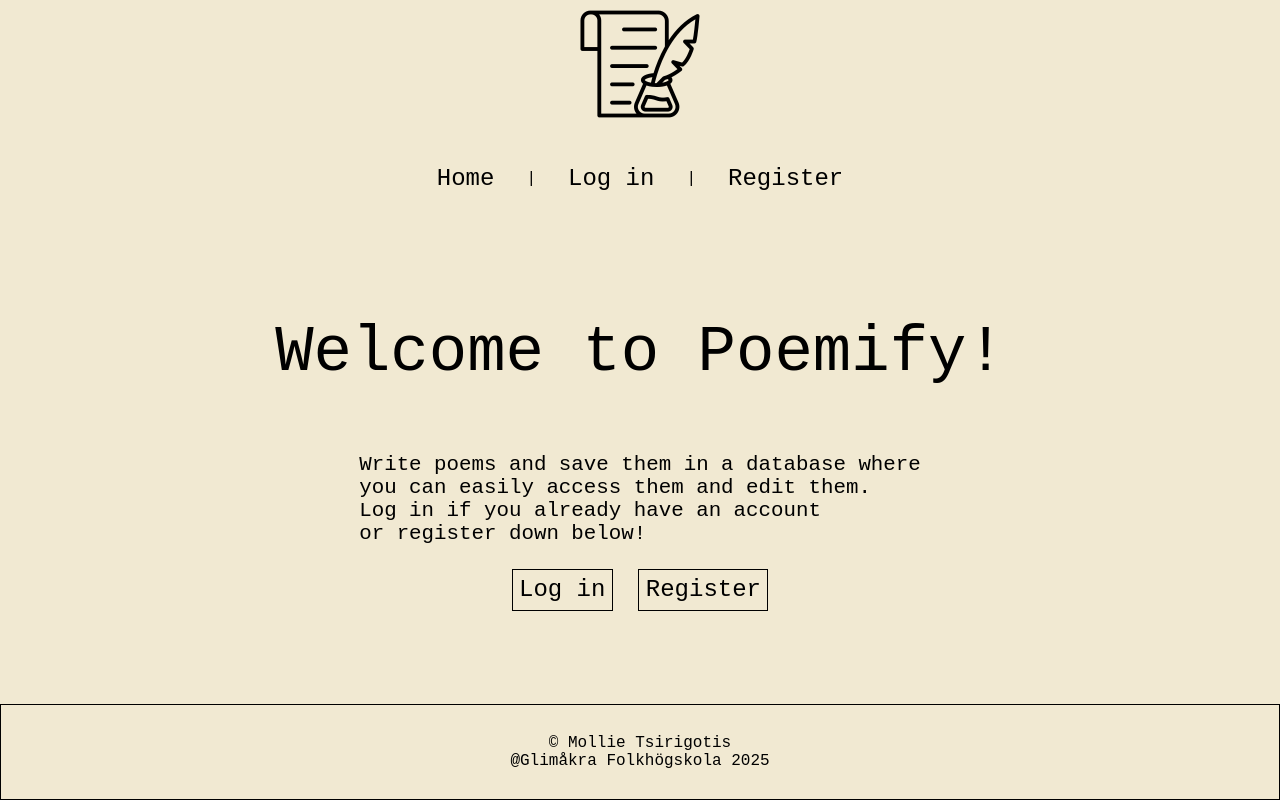
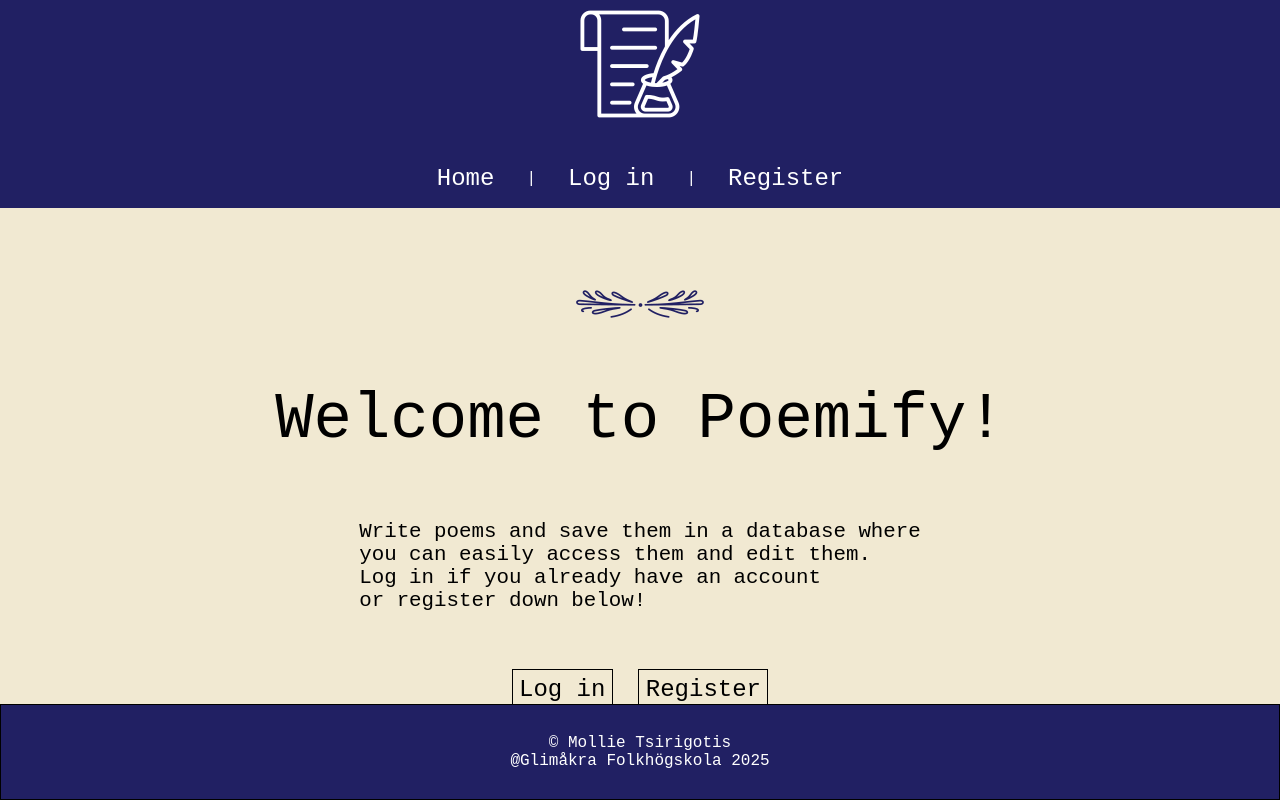
Before and after one commit to mollietsirigotis/Case-6-PHP-new, a PHP site: page / in a window 1280 px wide. Run offline with PHP 8.4, Linux system fonts and the light colour scheme.

Commit message:
Added styling, connected user_id in the poems table to id in the users table, added to the _setup.php file

```diff
--- a/app/public/includes/header.php
+++ b/app/public/includes/header.php
@@ -1,3 +1,3 @@
 <header>
-    <img src="/img/Poem-Logo.png" alt="Poem Logo">
+    <img src="/img/Poem-Logo-White.png" alt="Poem Logo">
 </header>
--- a/app/public/index.php
+++ b/app/public/index.php
@@ -14,13 +14,6 @@ if ($_SERVER['REQUEST_METHOD'] === "POST") {
 if($_SERVER['REQUEST_METHOD'] === "GET") {
 
 }
-
-
-// Det finns en inbyggd metod i php som kan visa hur php är konfigurerat...
-// phpinfo();
-
-// kommandot die avbryter efterföljande kod
-// die;
 
 ?>
 <!DOCTYPE html>
@@ -42,6 +35,7 @@ if($_SERVER['REQUEST_METHOD'] === "GET") {
     ?>
 
     <div class="start-page">
+        <img src="./img/Divider-Blue.png" alt="divider">
     <h1>Welcome to Poemify!</h1>
     <p>
         Write poems and save them in a database where<br>
--- a/app/public/login.php
+++ b/app/public/login.php
@@ -67,6 +67,7 @@ if($_SERVER['REQUEST_METHOD'] === "GET") {
     ?>
 
     <div class="login-page">
+        <img src="./img/Divider-Blue.png" alt="divider">
         <h1><?= $title ?></h1>
 
     <form method="POST" action="">
--- a/app/public/styles/style.css
+++ b/app/public/styles/style.css
@@ -13,18 +13,27 @@ body {
 
 header {
   text-align: center;
+  background-color: #212063;
 }
 nav {
   display: flex;
   justify-content: center;
   align-items: center;
   padding: 2rem 0 1rem 0;
+  background-color: #212063;
   gap: 2rem;
+  color: white;
+}
+nav a {
+  color: white;
+  text-decoration: none;
+  font-size: 1.5rem;
+
 }
 a {
-  color: black;
   text-decoration: none;
   font-size: 1.5rem;
+  color: black;
 }
 
 a:hover {
@@ -38,7 +47,7 @@ a:hover {
   min-height: 65vh;
   display: flex;
   flex-direction: column;
-  justify-content: center;
+  /* justify-content: center; */
   align-items: center;
   gap: 1rem;
 }
@@ -59,16 +68,19 @@ p {
   margin: 0.5rem;
 }
 #button-container {
-  margin: 1rem;
+
+  margin: 3rem 0;
 }
 footer {
   text-align: center;
   padding: 1.8rem;
-  background-color: #f1e9d2;
+  background-color: #212063;
+  /* background-color: #f1e9d2; */
   position: fixed;
   bottom: 0;
   border: solid 1px black;
   width: 100%;
+  color: white;
 }
 
 .write-poem-page {
```
Also changed, not shown: app/public/_setup.php (+14 -0 lines), app/public/register.php (+1 -10 lines), app/public/img/Divider-Blue.png (added), app/public/img/Poem-Logo-White.png (added).
